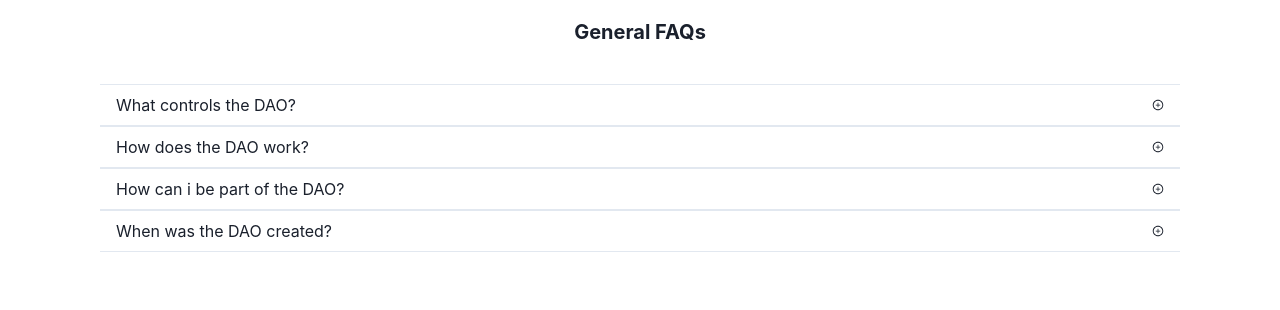
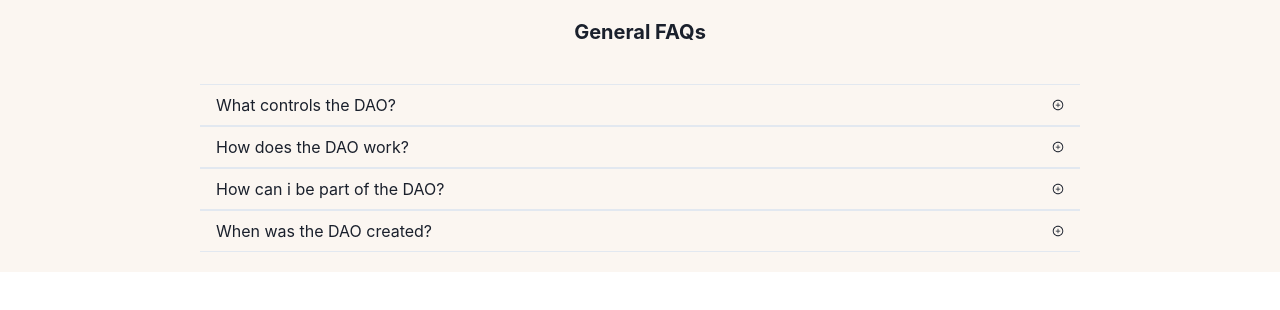
Before and after one commit to Mentor-Ntech/celo-africa-dao, a Next.js app: page / in a window 1280 px wide. Shown: the top 310 px of the page. Built offline with nearby package versions, Linux system fonts and the light colour scheme.

Commit message:
Accordion adjusted to the center

```diff
--- a/components/Faqs.js
+++ b/components/FAQS/Faqs.js
@@ -42,9 +42,9 @@ const Faqs = () => {
     <>
       <Flex
         as="faq"
-        bg="fbf6f1"
+        bg="#fbf6f1"
         py="20px"
-        px={{ base: "20px", sm: "60px", md: "100px" }}
+        px={{ base: "15px", sm: "80px", md: "120px", lg: "200px"}}
         flexDirection="column"
         >
             <Heading as="h2" size="md" textAlign="center" mb="40px">
@@ -58,7 +58,7 @@ const Faqs = () => {
                     <>
                     <h2>
                         <AccordionButton>
-                      <Box as="span" flex="1" textAlign="left" w="100%">
+                        <Box as="span" flex="1" textAlign="left" w="100%" p={0} m={0}>
                             {item.question}
                         </Box>
                         {isExpanded ? (
--- a/pages/index.js
+++ b/pages/index.js
@@ -1,4 +1,4 @@
-import Faqs from "../components/Faqs";
+import Faqs from "../components/FAQS/Faqs";
 
 const Home = () => {
   return (
```
Lines whose indentation alone changed are shown as unchanged.
